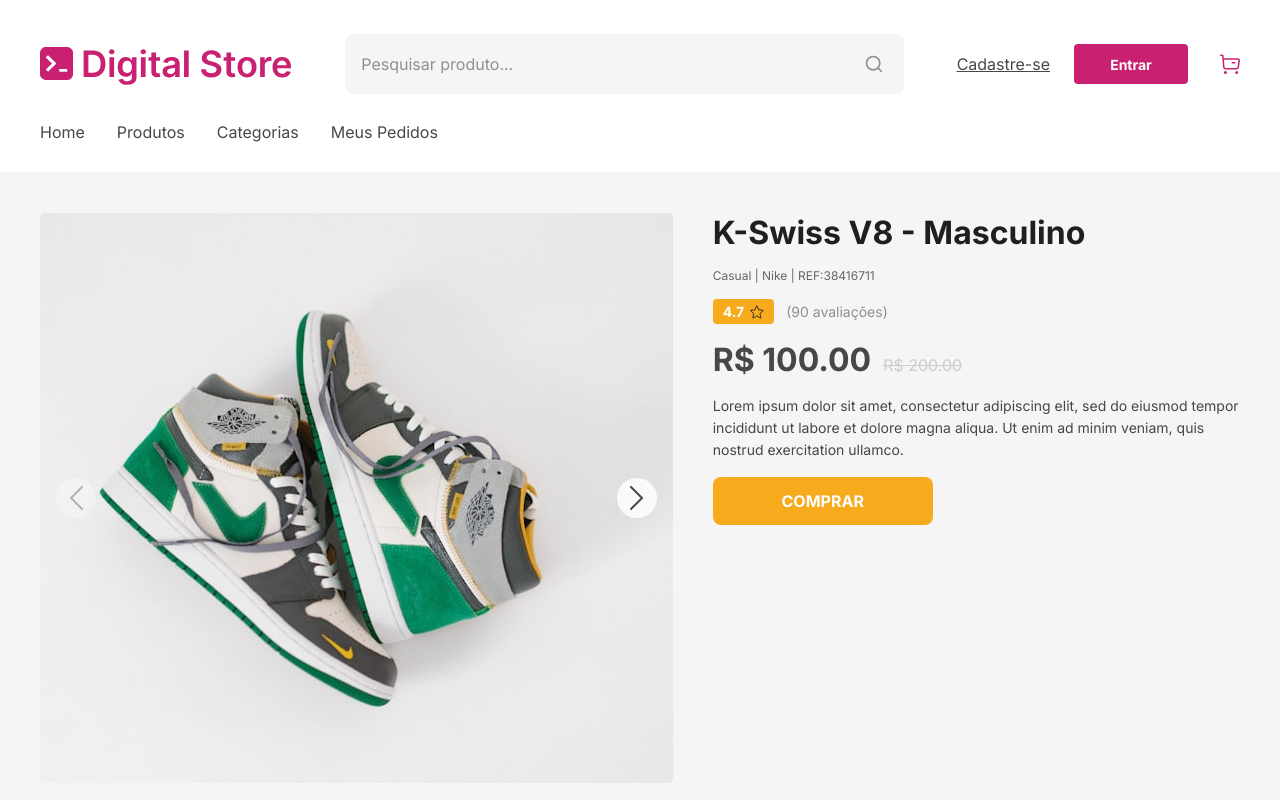
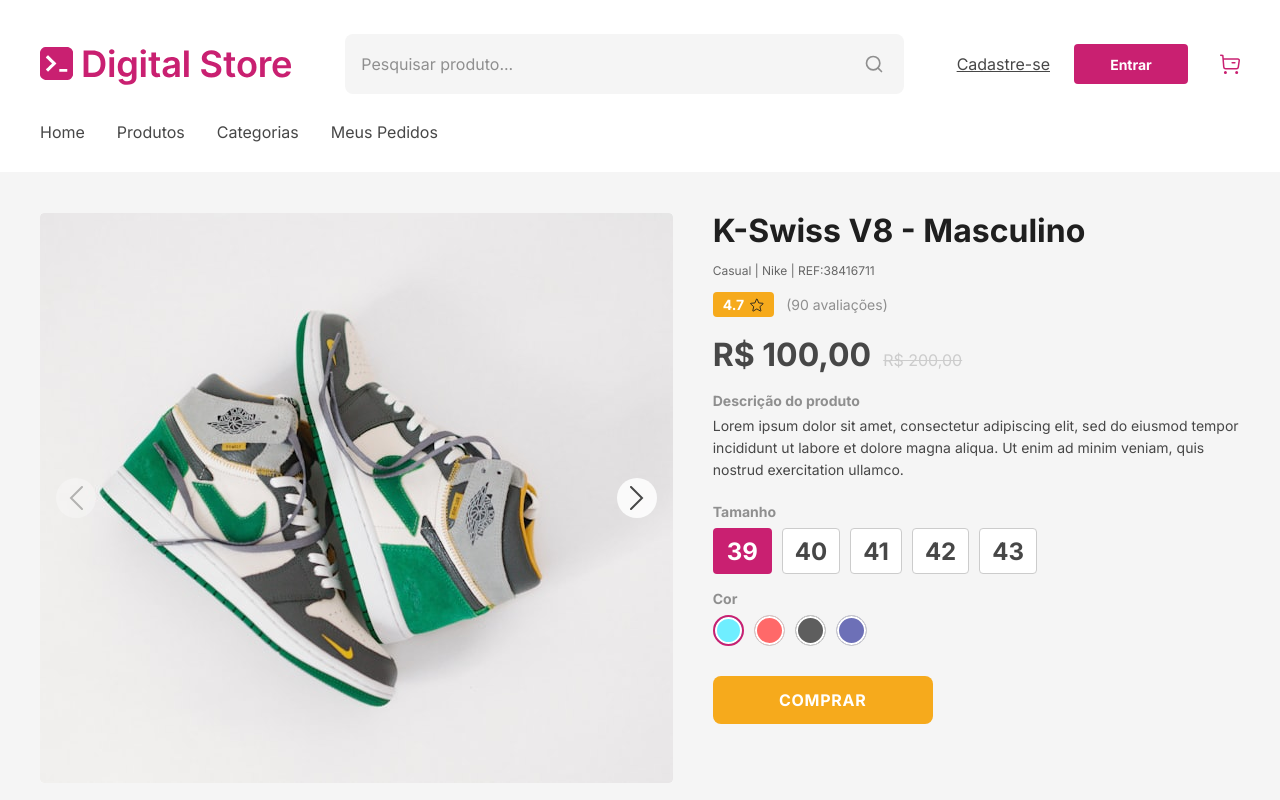
Before and after one commit to joaopmelosantos/gt-drip-store, a React (Vite) app: page /product/1 in a window 1280 px wide. Shown: the top 800 px of the page. Built offline with nearby package versions, Linux system fonts and the light colour scheme.

Commit message:
feat: criar componentes ProductOptions e BuyBox na ProductViewPage

```diff
--- /dev/null
+++ b/src/components/BuyBox/BuyBox.jsx
@@ -0,0 +1,76 @@
+import { useState } from 'react';
+import starIcon from '../../assets/star-icon.svg';
+import styles from './BuyBox.module.css';
+
+function formatPrice(value) {
+  return `R$ ${Number(value).toFixed(2).replace('.', ',')}`;
+}
+
+// Caixa principal de compra com nome, avaliação, preço, descrição, variações e botão COMPRAR
+function BuyBox({
+  name,
+  reference,
+  stars,
+  rating,
+  price,
+  priceDiscount,
+  description,
+  children,
+}) {
+  const [boughtFeedback, setBoughtFeedback] = useState(false);
+  const hasDiscount = typeof priceDiscount === 'number' && priceDiscount < price;
+
+  function handleBuy() {
+    setBoughtFeedback(true);
+    setTimeout(() => setBoughtFeedback(false), 2500);
+  }
+
+  return (
+    <div className={styles.buyBox}>
+      <h1 className={styles.name}>{name}</h1>
+      {reference && <p className={styles.reference}>{reference}</p>}
+
+      {(stars !== undefined || rating !== undefined) && (
+        <div className={styles.ratingRow}>
+          {stars !== undefined && (
+            <span className={styles.starsBadge}>
+              {stars}
+              <img src={starIcon} alt="Estrela" className={styles.starIcon} />
+            </span>
+          )}
+          {rating !== undefined && (
+            <span className={styles.ratingText}>({rating} avaliações)</span>
+          )}
+        </div>
+      )}
+
+      <div className={styles.priceRow}>
+        {hasDiscount ? (
+          <>
+            <span className={styles.priceMain}>
+              {formatPrice(priceDiscount)}
+            </span>
+            <span className={styles.priceOld}>{formatPrice(price)}</span>
+          </>
+        ) : (
+          <span className={styles.priceMain}>{formatPrice(price)}</span>
+        )}
+      </div>
+
+      {description && (
+        <div className={styles.descriptionBlock}>
+          <span className={styles.descriptionLabel}>Descrição do produto</span>
+          <p className={styles.description}>{description}</p>
+        </div>
+      )}
+
+      {children && <div className={styles.optionsArea}>{children}</div>}
+
+      <button type="button" className={styles.buyButton} onClick={handleBuy}>
+        {boughtFeedback ? 'ADICIONADO!' : 'COMPRAR'}
+      </button>
+    </div>
+  );
+}
+
+export default BuyBox;
--- /dev/null
+++ b/src/components/BuyBox/BuyBox.module.css
@@ -0,0 +1,114 @@
+.buyBox {
+  display: flex;
+  flex-direction: column;
+  gap: 14px;
+}
+
+.name {
+  font-size: 32px;
+  font-weight: 700;
+  line-height: 36px;
+  color: var(--dark-gray);
+}
+
+.reference {
+  font-size: 12px;
+  color: var(--dark-gray-3);
+}
+
+.ratingRow {
+  display: flex;
+  align-items: center;
+  gap: 12px;
+}
+
+.starsBadge {
+  display: inline-flex;
+  align-items: center;
+  gap: 6px;
+  background-color: var(--warning);
+  color: var(--white);
+  font-size: 14px;
+  font-weight: 700;
+  padding: 4px 10px;
+  border-radius: 4px;
+}
+
+.starIcon {
+  width: 14px;
+  height: 14px;
+}
+
+.ratingText {
+  font-size: 14px;
+  color: var(--light-gray);
+}
+
+.priceRow {
+  display: flex;
+  align-items: baseline;
+  gap: 12px;
+  margin: 4px 0;
+}
+
+.priceMain {
+  font-size: 32px;
+  font-weight: 700;
+  color: var(--dark-gray-2);
+}
+
+.priceOld {
+  font-size: 16px;
+  color: var(--light-gray-2);
+  text-decoration: line-through;
+}
+
+.descriptionBlock {
+  display: flex;
+  flex-direction: column;
+  gap: 6px;
+}
+
+.descriptionLabel {
+  font-size: 14px;
+  font-weight: 700;
+  color: var(--light-gray);
+}
+
+.description {
+  font-size: 14px;
+  line-height: 22px;
+  color: var(--dark-gray-2);
+}
+
+.optionsArea {
+  display: flex;
+  flex-direction: column;
+  gap: 16px;
+  margin: 8px 0;
+}
+
+.buyButton {
+  width: 220px;
+  height: 48px;
+  background-color: var(--warning);
+  color: var(--white);
+  border: none;
+  border-radius: 8px;
+  font-size: 16px;
+  font-weight: 700;
+  letter-spacing: 0.75px;
+  cursor: pointer;
+  margin-top: 8px;
+  transition: opacity 0.2s;
+}
+
+.buyButton:hover {
+  opacity: 0.9;
+}
+
+@media (max-width: 560px) {
+  .buyButton {
+    width: 100%;
+  }
+}
--- /dev/null
+++ b/src/components/ProductOptions/ProductOptions.jsx
@@ -0,0 +1,63 @@
+import { useEffect, useState } from 'react';
+import styles from './ProductOptions.module.css';
+
+// Exibe variações do produto (tamanhos em texto ou cores em círculo/quadrado)
+function ProductOptions({
+  title,
+  options = [],
+  radius = '4px',
+  shape = 'square',
+  type = 'text',
+  onSelect,
+}) {
+  const [selectedIndex, setSelectedIndex] = useState(0);
+
+  // Reinicia seleção ao trocar de produto/opções
+  useEffect(() => {
+    setSelectedIndex(0);
+  }, [options]);
+
+  function handleOptionClick(index, option) {
+    setSelectedIndex(index);
+    if (onSelect) {
+      onSelect(option);
+    }
+  }
+
+  return (
+    <div className={styles.wrapper}>
+      {title && <span className={styles.title}>{title}</span>}
+
+      <div className={styles.optionsRow}>
+        {options.map((option, index) => {
+          const isSelected = index === selectedIndex;
+          const isCircle = shape === 'circle';
+          const isColor = type === 'color';
+
+          const shapeClass = isCircle ? styles.circle : styles.square;
+          const selectedClass = isSelected ? styles.selected : '';
+          const typeClass = isColor ? styles.colorOption : styles.textOption;
+
+          return (
+            <button
+              key={`${option}-${index}`}
+              type="button"
+              onClick={() => handleOptionClick(index, option)}
+              className={`${styles.optionButton} ${shapeClass} ${typeClass} ${selectedClass}`}
+              style={{
+                borderRadius: isCircle ? '50%' : radius,
+                backgroundColor: isColor ? option : undefined,
+              }}
+              aria-label={isColor ? `Cor ${option}` : `Opção ${option}`}
+              aria-pressed={isSelected}
+            >
+              {!isColor && option}
+            </button>
+          );
+        })}
+      </div>
+    </div>
+  );
+}
+
+export default ProductOptions;
--- /dev/null
+++ b/src/components/ProductOptions/ProductOptions.module.css
@@ -0,0 +1,60 @@
+.wrapper {
+  display: flex;
+  flex-direction: column;
+  gap: 8px;
+}
+
+.title {
+  font-size: 14px;
+  font-weight: 700;
+  color: var(--light-gray);
+}
+
+.optionsRow {
+  display: flex;
+  align-items: center;
+  gap: 10px;
+  flex-wrap: wrap;
+}
+
+.optionButton {
+  cursor: pointer;
+  border: 1px solid var(--light-gray-2);
+  background-color: var(--white);
+  display: inline-flex;
+  align-items: center;
+  justify-content: center;
+  transition: border-color 0.15s, background-color 0.15s;
+}
+
+.square {
+  width: auto;
+  min-width: 46px;
+  height: 46px;
+  padding: 0 12px;
+}
+
+.circle {
+  width: 31px;
+  height: 31px;
+  padding: 0;
+}
+
+.textOption {
+  font-size: 24px;
+  font-weight: 700;
+  color: var(--dark-gray-2);
+}
+
+.colorOption {
+  box-shadow: inset 0 0 0 2px var(--white);
+}
+
+.selected {
+  border: 2px solid var(--primary);
+}
+
+.textOption.selected {
+  background-color: var(--primary);
+  color: var(--white);
+}
--- a/src/pages/ProductViewPage/ProductViewPage.jsx
+++ b/src/pages/ProductViewPage/ProductViewPage.jsx
@@ -3,8 +3,9 @@ import Layout from '../Layout';
 import Section from '../../components/Section/Section';
 import ProductListing from '../../components/ProductListing/ProductListing';
 import Gallery from '../../components/Gallery/Gallery';
+import BuyBox from '../../components/BuyBox/BuyBox';
+import ProductOptions from '../../components/ProductOptions/ProductOptions';
 import { products } from '../../data/products';
-import starIcon from '../../assets/star-icon.svg';
 import styles from './ProductViewPage.module.css';
 
 function ProductViewPage() {
@@ -36,43 +37,34 @@ function ProductViewPage() {
             images={galleryImages}
           />
 
-          <div className={styles.buyBoxPlaceholder}>
-            <h1 className={styles.productTitle}>{product.name}</h1>
-            <p className={styles.reference}>{product.reference}</p>
+          <BuyBox
+            name={product.name}
+            reference={product.reference}
+            stars={product.stars}
+            rating={product.rating}
+            price={product.price}
+            priceDiscount={product.priceDiscount}
+            description={product.description}
+          >
+            {product.sizes && product.sizes.length > 0 && (
+              <ProductOptions
+                title="Tamanho"
+                options={product.sizes}
+                radius="4px"
+                shape="square"
+                type="text"
+              />
+            )}
 
-            <div className={styles.ratingRow}>
-              <span className={styles.starsBadge}>
-                {product.stars}
-                <img src={starIcon} alt="Estrela" className={styles.starIcon} />
-              </span>
-              <span className={styles.ratingCount}>
-                ({product.rating} avaliações)
-              </span>
-            </div>
-
-            <div className={styles.priceRow}>
-              {product.priceDiscount ? (
-                <>
-                  <span className={styles.priceCurrent}>
-                    R$ {product.priceDiscount.toFixed(2)}
-                  </span>
-                  <span className={styles.priceOld}>
-                    R$ {product.price.toFixed(2)}
-                  </span>
-                </>
-              ) : (
-                <span className={styles.priceCurrent}>
-                  R$ {product.price.toFixed(2)}
-                </span>
-              )}
-            </div>
-
-            <p className={styles.description}>{product.description}</p>
-
-            <button type="button" className={styles.buyButton}>
-              COMPRAR
-            </button>
-          </div>
+            {product.colors && product.colors.length > 0 && (
+              <ProductOptions
+                title="Cor"
+                options={product.colors}
+                shape="circle"
+                type="color"
+              />
+            )}
+          </BuyBox>
         </div>
       </div>
 
--- a/src/pages/ProductViewPage/ProductViewPage.module.css
+++ b/src/pages/ProductViewPage/ProductViewPage.module.css
@@ -11,87 +11,6 @@
   align-items: start;
 }
 
-.buyBoxPlaceholder {
-  display: flex;
-  flex-direction: column;
-  gap: 16px;
-}
-
-.productTitle {
-  font-size: 32px;
-  font-weight: 700;
-  color: var(--dark-gray);
-}
-
-.reference {
-  font-size: 12px;
-  color: var(--dark-gray-3);
-}
-
-.ratingRow {
-  display: flex;
-  align-items: center;
-  gap: 12px;
-}
-
-.starsBadge {
-  display: inline-flex;
-  align-items: center;
-  gap: 6px;
-  background-color: var(--warning);
-  color: var(--white);
-  font-size: 14px;
-  font-weight: 700;
-  padding: 4px 10px;
-  border-radius: 4px;
-}
-
-.starIcon {
-  width: 14px;
-  height: 14px;
-}
-
-.ratingCount {
-  font-size: 14px;
-  color: var(--light-gray);
-}
-
-.priceRow {
-  display: flex;
-  align-items: baseline;
-  gap: 12px;
-}
-
-.priceCurrent {
-  font-size: 32px;
-  font-weight: 700;
-  color: var(--dark-gray-2);
-}
-
-.priceOld {
-  font-size: 16px;
-  color: var(--light-gray-2);
-  text-decoration: line-through;
-}
-
-.description {
-  font-size: 14px;
-  line-height: 22px;
-  color: var(--dark-gray-2);
-}
-
-.buyButton {
-  width: 220px;
-  height: 48px;
-  background-color: var(--warning);
-  color: var(--white);
-  border: none;
-  border-radius: 8px;
-  font-size: 16px;
-  font-weight: 700;
-  cursor: pointer;
-}
-
 @media (max-width: 900px) {
   .detailsGrid {
     grid-template-columns: 1fr;
```
Also changed, not shown: 1 other file (tests, documents, lock files or other folders).
